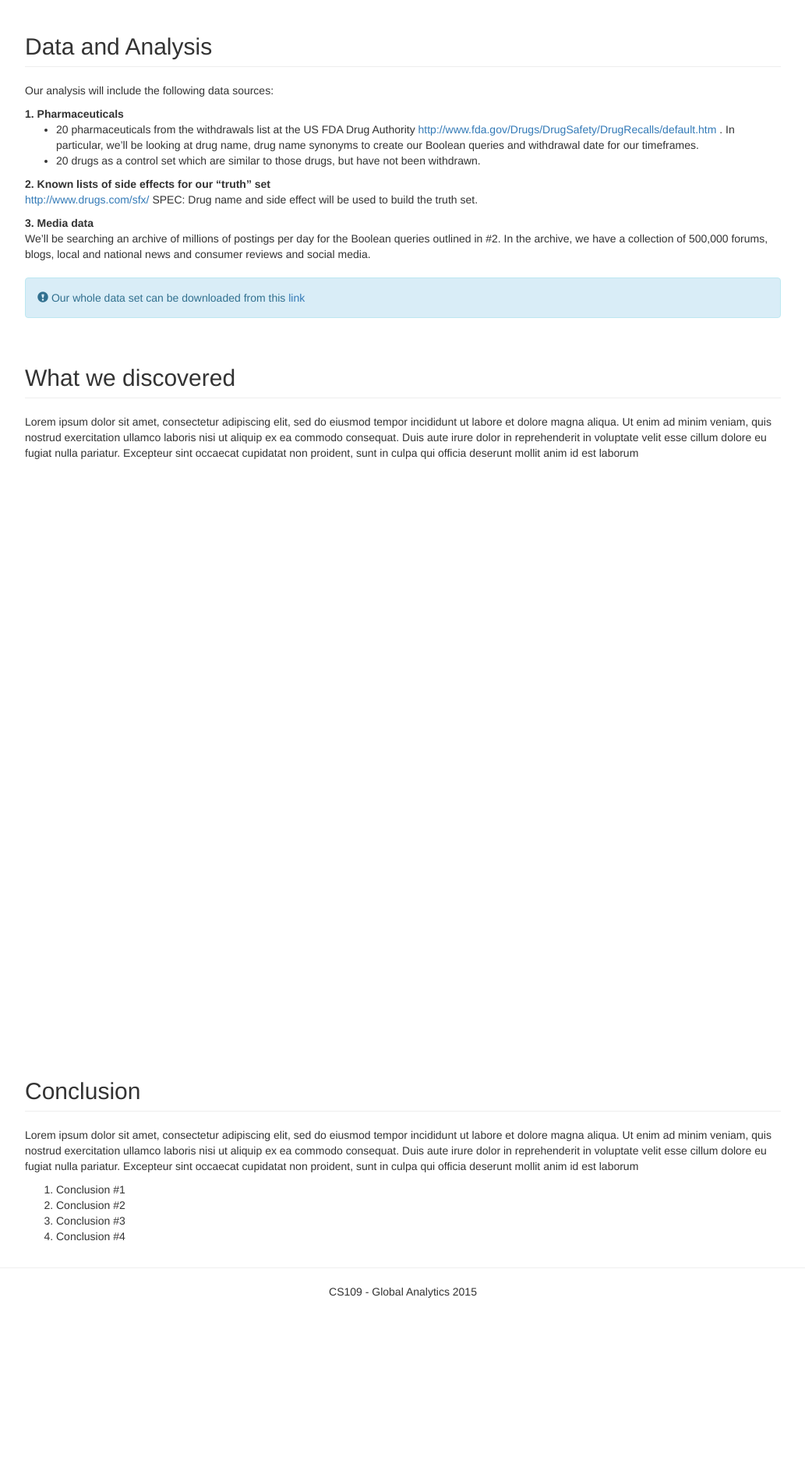
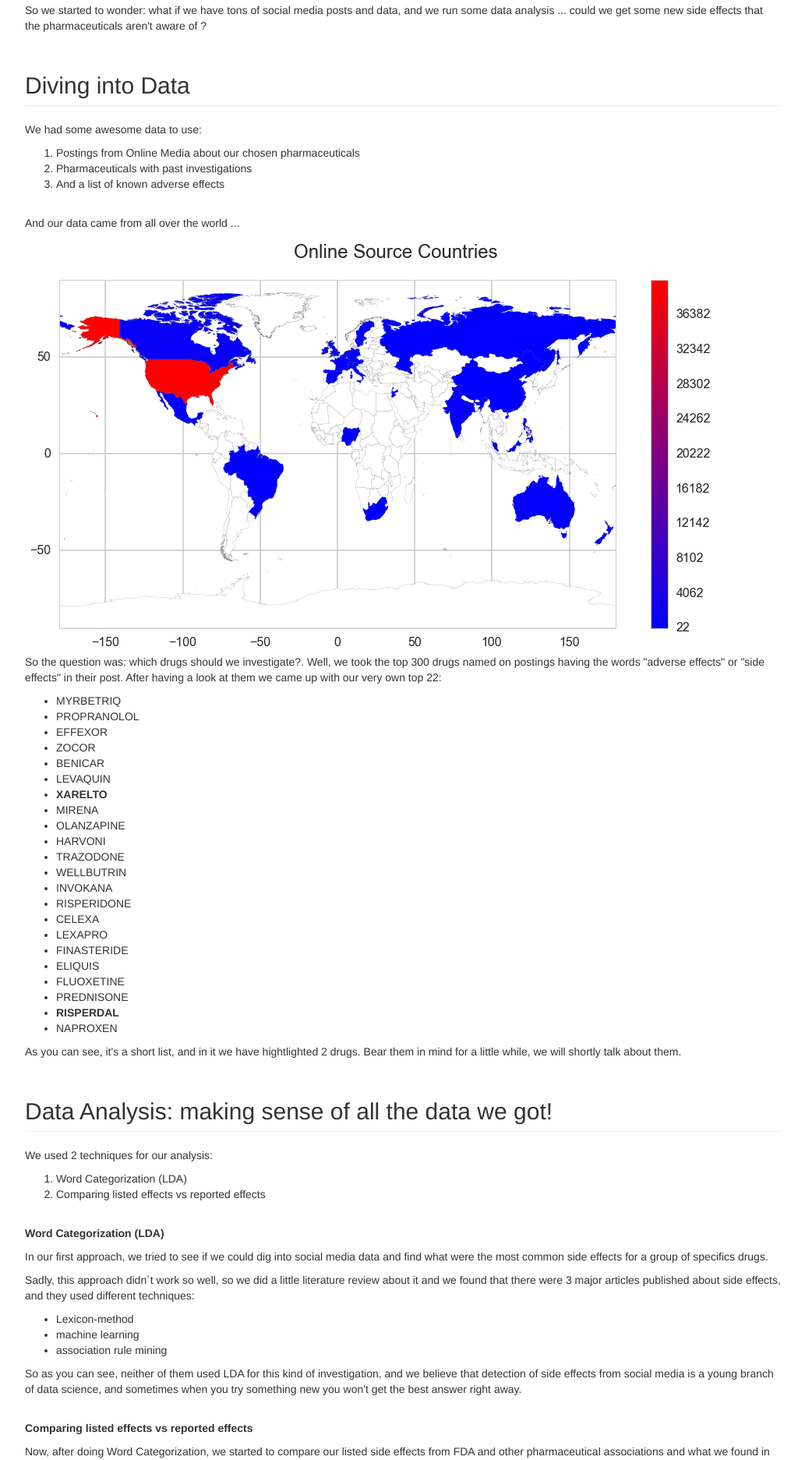
Before and after one commit to comeaugilles/comeaugilles.github.io, a plain HTML site: page index.html in a window 1280 px wide. Shown: the part 927-2800 px from the top of the page at 78% size, without its empty margins (123-1156 px from the left). Before the commit the page ends 2624 px from the top, so only its background shows below. Drawn offline with Linux system fonts and the light colour scheme.

Commit message:
Second update. Final candidate.

```diff
--- a/index.html
+++ b/index.html
@@ -34,54 +34,113 @@
     <div class="container">
         <div class="row">
             <div class="col-xs-12">
-                <h1>Predicting Side Effects from Online Media</h1>
+                <h1>Can we discover new drugs side effects from Social Media?</h1>
             </div>
         </div>
 
         <div class="row">
             <div class="col-xs-12">
                 <div class="embed-responsive embed-responsive-16by9">
-                  <iframe class="embed-responsive-item" src="https://www.youtube.com/embed/r24HIRHTgVo"></iframe>
+                  <iframe class="embed-responsive-item" src="https://www.youtube.com/embed/GiQ1SQWtLfo"></iframe>
                 </div>
             </div>
         </div>
         <div class="row">
             <div class="col-xs-12">
-                <h2 class="page-header">Motivation</h2>
+                <h2 class="page-header">Our Motivation</h2>
                 <p>Every year, commonly available medication is withdrawn from the market due to safety concerns.
-From the market withdrawal of Thalidomide (a sedative causing foetal malformation) in the early 60s, to the withdrawal of Vioxx (a painkiller causing heart-attacks and strokes, marketed for 5 years) in the mid 00s, the need for withdrawal of marketed medication constitutes an important health hazard.</p>
-<p>In order to gain marketing authorization for clinically approved medical products, pharmaceutical companies should demonstrate the capability to gather post-marketing reports of side effects through local country offices and telephone hotlines.  With the widespread use of social media, the tendency to report side effects to the general public has risen tremendously.</p>
+                From the market withdrawal of Thalidomide (a sedative causing foetal malformation) in the early 60s, to the withdrawal of Vioxx (a painkiller causing heart-attacks and strokes, marketed for 5 years) in the mid 00s, the need for withdrawal of marketed medication constitutes an important health hazard.</p>
+                <p>In order to gain marketing authorization for clinically approved medical products, pharmaceutical companies should demonstrate the capability to gather post-marketing reports of side effects through local country offices and telephone hotlines. With the widespread use of social media, the tendency to report side effects to the general public has risen tremendously.</p>
+                <p>So we started to wonder: what if we have tons of social media posts and data, and we run some data analysis ... could we get some new side effects that the pharmaceuticals aren't aware of ?</p>
             </div>
         </div>
 
         <div class="row">
             <div class="col-xs-12">
-                <h2 class="page-header">Data and Analysis</h2>
-                <p>Our analysis will include the following data sources:</p>
-                <dl>
-                    <dt>1. Pharmaceuticals</dt>
-                    <dd>
-                        <ul>
-                            <li>20 pharmaceuticals from the withdrawals list at the US FDA Drug Authority <a href="http://www.fda.gov/Drugs/DrugSafety/DrugRecalls/default.htm">http://www.fda.gov/Drugs/DrugSafety/DrugRecalls/default.htm</a> . In particular, we’ll be looking at drug name, drug name synonyms to create our Boolean queries and withdrawal date for our timeframes.</li>
-                            <li>20 drugs as a control set which are similar to those drugs, but have not been withdrawn.</li>
-                        </ul>
-                    </dd>
-                    <dt>2. Known lists of side effects for our “truth” set</dt>
-                    <dd class="m10bottom"> <a href="http://www.drugs.com/sfx/">http://www.drugs.com/sfx/</a> SPEC: Drug name and side effect will be used to build the truth set.</dd>
-                    <dt>3. Media data</dt>
-                    <dd>We’ll be searching an archive of millions of postings per day for the Boolean queries outlined in #2.  In the archive, we have a collection of 500,000 forums, blogs, local and national news and consumer reviews and social media.</dd>
-                </dl>
-                <div class="alert alert-info" role="alert">
+                <h2 class="page-header">Diving into Data</h2>
+                <p>We had some awesome data to use:</p>
+                <ol>
+                    <li>Postings from Online Media about our chosen pharmaceuticals</li>
+                    <li>Pharmaceuticals with past investigations</li>
+                    <li>And a list of known adverse effects</li>
+                </ol>
+                <br />
+                <p>And our data came from all over the world ...</p>
+                <img src="images/worldmap_posts.png" alt="" />
+                <br />
+                <p>So the question was: which drugs should we investigate?. Well, we took the top 300 drugs named on postings having the words "adverse effects" or "side effects" in their post. After having a look at them we came up with our very own top 22:</p>
+                <ul>
+                    <li>MYRBETRIQ</li>
+                    <li>PROPRANOLOL</li>
+                    <li>EFFEXOR</li>
+                    <li>ZOCOR</li>
+                    <li>BENICAR</li>
+                    <li>LEVAQUIN</li>
+                    <li><strong>XARELTO</strong></li>
+                    <li>MIRENA</li>
+                    <li>OLANZAPINE</li>
+                    <li>HARVONI</li>
+                    <li>TRAZODONE</li>
+                    <li>WELLBUTRIN</li>
+                    <li>INVOKANA</li>
+                    <li>RISPERIDONE</li>
+                    <li>CELEXA</li>
+                    <li>LEXAPRO</li>
+                    <li>FINASTERIDE</li>
+                    <li>ELIQUIS</li>
+                    <li>FLUOXETINE</li>
+                    <li>PREDNISONE</li>
+                    <li><strong>RISPERDAL</strong></li>
+                    <li>NAPROXEN</li>
+                </ul>
+                <p>As you can see, it's a short list, and in it we have hightlighted 2 drugs. Bear them in mind for a little while, we will shortly talk about them.</p>
+
+<!--                 <div class="alert alert-info" role="alert">
                   <span class="glyphicon glyphicon-exclamation-sign" aria-hidden="true"></span>
                   Our whole data set can be downloaded from this <a href="#">link</a>
-                </div>
+                </div> -->
             </div>
         </div>
         <div class="row">
             <div class="col-xs-12">
-                <h2 class="page-header">What we discovered</h2>
-                <p>Lorem ipsum dolor sit amet, consectetur adipiscing elit, sed do eiusmod tempor incididunt ut labore et dolore magna aliqua. Ut enim ad minim veniam, quis nostrud exercitation ullamco laboris nisi ut aliquip ex ea commodo consequat. Duis aute irure dolor in reprehenderit in voluptate velit esse cillum dolore eu fugiat nulla pariatur. Excepteur sint occaecat cupidatat non proident, sunt in culpa qui officia deserunt mollit anim id est laborum</p>
-                <div class='tableauPlaceholder' style='width: 982px; height: 742px;'>
+                <h2 class="page-header">Data Analysis: making sense of all the data we got!</h2>
+                <p>We used 2 techniques for our analysis: </p>
+                <ol>
+                    <li>Word Categorization (LDA)</li>
+                    <li>Comparing listed effects vs reported effects</li>
+                </ol>
+                <br />
+                <p><strong>Word Categorization (LDA)</strong></p>
+                 <p>In our first approach, we tried to see if we could dig into social media data and find what were the most common side effects for a group of specifics drugs. </p><p>Sadly, this approach didn´t work so well, so we did a little literature review about it and we found that there were 3 major articles published about side effects, and they used different techniques:</p>
+                 <ul>
+                    <li>Lexicon-method</li>
+                    <li>machine learning</li>
+                    <li>association rule mining</li>
+                </ul>
+                <p>So as you can see, neither of them used LDA for this kind of investigation, and we believe that detection of side effects from social media is a young branch of data science, and sometimes when you try something new you won't get the best answer right away.</p>
+                <br />
+                <p><strong>Comparing listed effects vs reported effects</strong></p>
+                <p>Now, after doing Word Categorization, we started to compare our listed side effects from FDA and other pharmaceutical associations and what we found in social media posts</p>
+                <p>We didn't have the time to do ech of the 22 drugs listed before, so we picked 2:</p>
+                <ul>
+                    <li>Xarelto</li>
+                    <li>Risperdal</li>
+                </ul>
+
+                <p><strong>Xarelto</strong></p>
+                <p>Xarelto (rivaroxaban) is an anticoagulant (blood thinner) that prevents the formation of blood clots. Xarelto is used to prevent or treat a type of blood clot called deep vein thrombosis (DVT), which can lead to blood clots in the lungs (pulmonary embolism). A DVT can occur after certain types of surgery.</p>
+                <img src="images/xarelto.jpg" alt="" width="300"/>
+
+                <p><strong>Risperdal</strong></p>
+                <p>Risperdal is used to treat schizophrenia and symptoms of bipolar disorder (manic depression). Risperdal is also used in autistic children to treat symptoms of irritability.
+                Risperdal has been in the news quite a bit because of some fraudulent activity and fines received by Jansen in what and how Risperdal was prescribed by US doctors.</p>
+                <img src="images/risperdal.png" alt="" width="300"/>
+
+                <p>With these two drugs, we proceed to analize all their social media effects and cross it with all known side effects. Then we ran a validation test to see if our findings were significant, from a statistical point of view.</p>
+                <p>So lets move to our results ...</p>
+
+<!--                 <div class='tableau
+                <p><strong>Xarelto</strong></p>Placeholder' style='width: 982px; height: 742px;'>
                     <noscript><a href='#'>
                         <img alt='Dashboard 1 ' src='https:&#47;&#47;public.tableau.com&#47;static&#47;images&#47;se&#47;seattle_4&#47;Dashboard1&#47;1_rss.png' style='border: none' /></a>
                     </noscript>
@@ -101,20 +160,28 @@
                         <param name='showTabs' value='y' />
                         <param name='bootstrapWhenNotified' value='true' />
                     </object>
-                </div>
+                </div> -->
             </div>
         </div>
 
         <div class="row">
             <div class="col-xs-12">
-                <h2 class="page-header">Conclusion</h2>
-                <p>Lorem ipsum dolor sit amet, consectetur adipiscing elit, sed do eiusmod tempor incididunt ut labore et dolore magna aliqua. Ut enim ad minim veniam, quis nostrud exercitation ullamco laboris nisi ut aliquip ex ea commodo consequat. Duis aute irure dolor in reprehenderit in voluptate velit esse cillum dolore eu fugiat nulla pariatur. Excepteur sint occaecat cupidatat non proident, sunt in culpa qui officia deserunt mollit anim id est laborum</p>
+                <h2 class="page-header">Results</h2>
+                <p>We found new unknown side effects for these 2 drugs:</p>
+                <p><strong>Risperdal</strong></p>
                 <ol>
-                    <li>Conclusion #1</li>
-                    <li>Conclusion #2</li>
-                    <li>Conclusion #3</li>
-                    <li>Conclusion #4</li>
+                    <li>Arthritis</li>
+                    <li>Hair loss</li>
+                    <li>Obesity</li>
                 </ol>
+                <br>
+                <p><strong>Xarelto</strong></p>
+                <ol>
+                    <li>Liver</li>
+                    <li>Hair loss</li>
+                </ol>
+                <br>
+                <p>Even though this is a small finding, it shows how powerfull can be social media. The pharmaceutical can get more unknown side effects investigating people posts and discussions in forums, or at least get a hint on what symptoms are people talking about when they use their products.</p>
             </div>
         </div>
 
```
Also changed, not shown: team.html (+5 -5 lines), images/mario.jpg, images/per.png (added), images/risperdal.png (added), images/worldmap_posts.png (added), images/xarelto.jpg (added), images/xarelto_pills.jpg (added), 1 other file.
